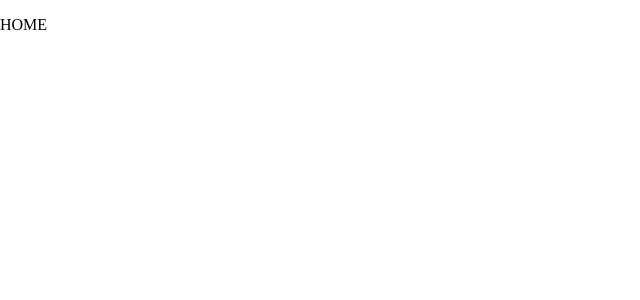
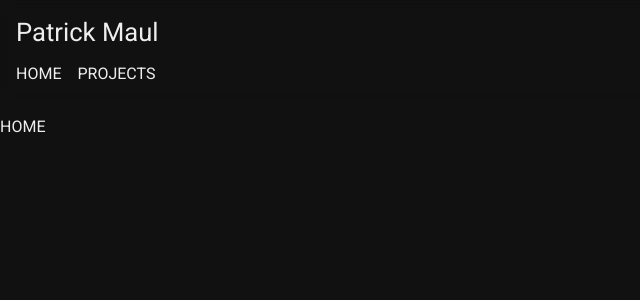
Before and after one commit to PatrickMaul/patrick-maul, a Vue app: page / in a window 1280 px wide. Shown: the top 300 px of the page, without its empty margins (0-640 px from the left). Built offline with nearby package versions, Linux system fonts and the light colour scheme.

Commit message:
feat: add application bar

```diff
--- a/src/App.vue
+++ b/src/App.vue
@@ -1,24 +1,32 @@
 <template lang="pug">
 .app
+  ApplicationBar
   main
     router-view
 </template>
 
 <script>
+import ApplicationBar from "./components/ApplicationBar.vue";
+
 export default {
   name: "App",
-  methods: {
-    test(x) {
-      return x + 1;
-    },
+  components: {
+    ApplicationBar,
   },
 };
 </script>
 
 <style lang="sass">
+@import url('https://fonts.googleapis.com/css2?family=Roboto&display=swap')
+@import url('https://fonts.googleapis.com/css2?family=Material+Symbols+Outlined')
+
 *
   box-sizing: border-box
+  font-family: 'Roboto', sans-serif
+  color: #EEEEEE
 
 body
   margin: 0
+
+  background-color: #111111
 </style>
--- /dev/null
+++ b/src/components/ApplicationBar.vue
@@ -0,0 +1,112 @@
+<template lang="pug">
+#application-bar
+  .static-content
+    MobileMenuButton(:show="onMobile", @toggle-menu="true")
+    span#brand-name Patrick Maul
+
+  .extended-content(v-if="!onMobile")
+    ul.nav-links
+      li.nav-item(v-for="link in navLinks")
+        router-link.link(:to="link.to") {{ link.label }}
+        hr.underline
+</template>
+
+<script>
+import MobileMenuButton from "./MobileMenuButton.vue";
+
+export default {
+  name: "ApplicationBar",
+  components: {
+    MobileMenuButton,
+  },
+  data() {
+    return {
+      onMobile: false,
+      navLinks: [
+        {
+          label: "Home",
+          to: "/",
+        },
+        {
+          label: "Projects",
+          to: "/projects",
+        },
+      ],
+    };
+  },
+  methods: {
+    setOnMobile() {
+      let width = window.innerWidth;
+      if (width < 500) this.onMobile = true;
+      else this.onMobile = false;
+    },
+  },
+  mounted() {
+    this.setOnMobile();
+    window.onresize = this.setOnMobile;
+  },
+};
+</script>
+
+<style lang="sass" scoped>
+#application-bar
+  padding: 8px 16px
+  width: 100%
+
+  position: sticky
+  top: 0
+
+  backdrop-filter: blur(5px)
+
+  span#brand-name
+    font-size: 1.6rem
+
+  .static-content
+    width: 100%
+    min-height: 48px
+
+    display: flex
+    flex-direction: row
+    flex-wrap: nowrap
+    align-items: center
+
+  .extended-content
+    margin-top: 8px
+    margin-bottom: 8px
+    width: 100%
+
+    ul.nav-links
+      padding: 0
+      margin: 0
+
+      display: flex
+      flex-direction: row
+      flex-wrap: nowrap
+      align-items: center
+      gap: 16px
+
+      list-style-type: none
+
+      li.nav-item
+        .link
+          position: relative
+
+          color: inherit
+          text-decoration: none
+          text-transform: uppercase
+
+        hr.underline
+          margin: 0
+          height: 2px
+          width: 0px
+
+          border: none
+          border-radius: 3px
+
+          background-color: #EEEEEE
+
+          transition: all 0.5s ease-in-out
+
+        &:hover hr.underline
+            width: 100%
+</style>
--- /dev/null
+++ b/src/components/MobileMenuButton.vue
@@ -0,0 +1,26 @@
+<template lang="pug">
+.burger-menu(v-if="show", @click="$emit('toggleMenu')")
+  span.material-symbols-outlined menu
+.filler(v-if="show")
+</template>
+
+<script>
+export default {
+  name: "MobileMenuButton",
+  props: {
+    show: String,
+  },
+};
+</script>
+
+<style lang="sass" scoped>
+.burger-menu
+  margin: 0 8px 0 0
+  display: flex
+
+  cursor: pointer
+  span.material-symbols-outlined
+    font-size: 36px
+.filler
+  flex: 1
+</style>
```
